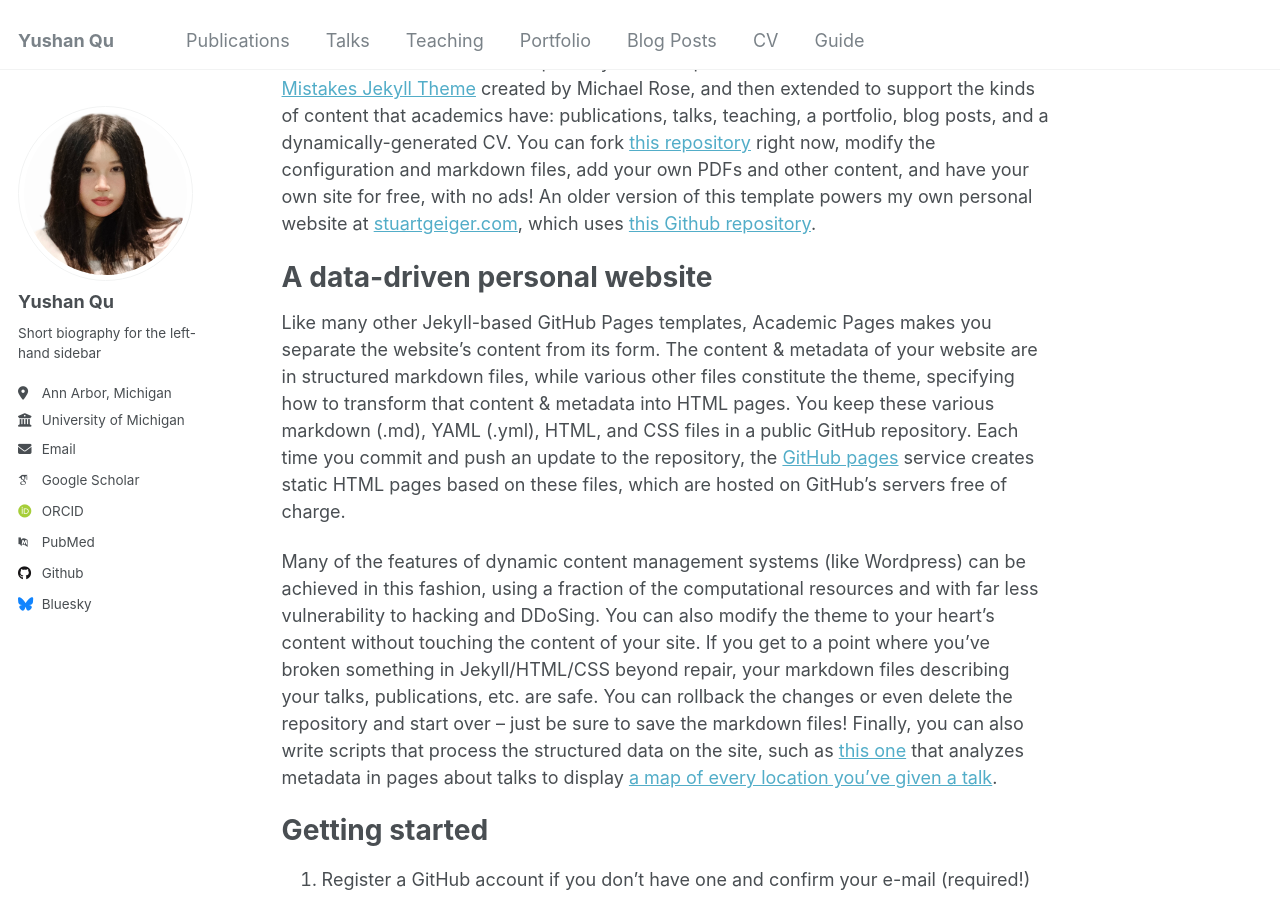
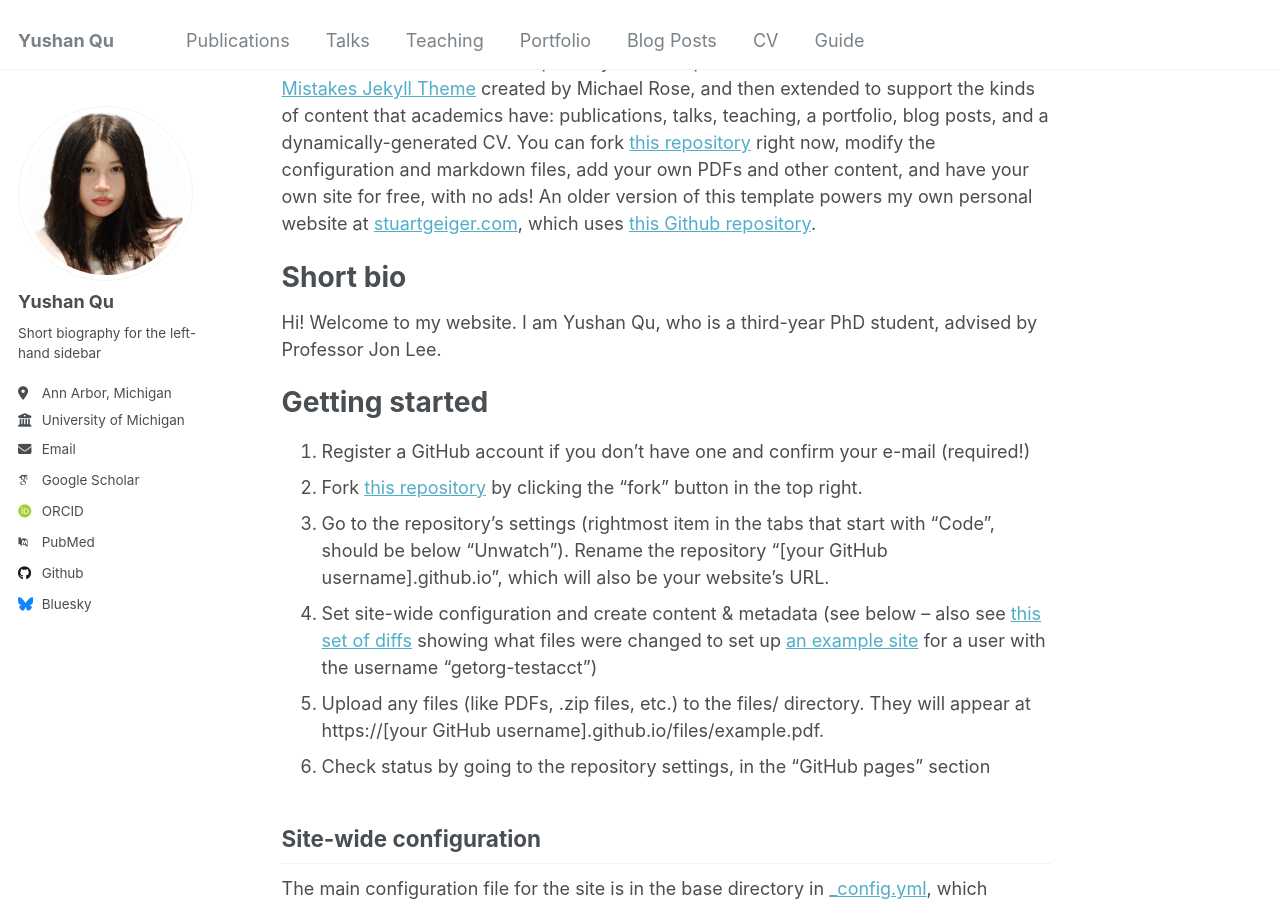
Before and after one commit to yushanqu/yushanqu.github.io, a Jekyll site: the page built from _pages/about.md, in a window 1280 px wide and 900 px high, scrolled down 209 px. Built offline with Jekyll 4.4.1, drawn with Linux system fonts in a browser that asks for light colours; some web fonts are replaced.

Commit message:
Update about.md

```diff
--- a/_pages/about.md
+++ b/_pages/about.md
@@ -9,11 +9,9 @@ redirect_from:
 
 This is the front page of a website that is powered by the [Academic Pages template](https://github.com/academicpages/academicpages.github.io) and hosted on GitHub pages. [GitHub pages](https://pages.github.com) is a free service in which websites are built and hosted from code and data stored in a GitHub repository, automatically updating when a new commit is made to the respository. This template was forked from the [Minimal Mistakes Jekyll Theme](https://mmistakes.github.io/minimal-mistakes/) created by Michael Rose, and then extended to support the kinds of content that academics have: publications, talks, teaching, a portfolio, blog posts, and a dynamically-generated CV. You can fork [this repository](https://github.com/academicpages/academicpages.github.io) right now, modify the configuration and markdown files, add your own PDFs and other content, and have your own site for free, with no ads! An older version of this template powers my own personal website at [stuartgeiger.com](http://stuartgeiger.com), which uses [this Github repository](https://github.com/staeiou/staeiou.github.io).
 
-A data-driven personal website
+Short bio
 ======
-Like many other Jekyll-based GitHub Pages templates, Academic Pages makes you separate the website's content from its form. The content & metadata of your website are in structured markdown files, while various other files constitute the theme, specifying how to transform that content & metadata into HTML pages. You keep these various markdown (.md), YAML (.yml), HTML, and CSS files in a public GitHub repository. Each time you commit and push an update to the repository, the [GitHub pages](https://pages.github.com/) service creates static HTML pages based on these files, which are hosted on GitHub's servers free of charge.
-
-Many of the features of dynamic content management systems (like Wordpress) can be achieved in this fashion, using a fraction of the computational resources and with far less vulnerability to hacking and DDoSing. You can also modify the theme to your heart's content without touching the content of your site. If you get to a point where you've broken something in Jekyll/HTML/CSS beyond repair, your markdown files describing your talks, publications, etc. are safe. You can rollback the changes or even delete the repository and start over -- just be sure to save the markdown files! Finally, you can also write scripts that process the structured data on the site, such as [this one](https://github.com/academicpages/academicpages.github.io/blob/master/talkmap.ipynb) that analyzes metadata in pages about talks to display [a map of every location you've given a talk](https://academicpages.github.io/talkmap.html).
+Hi! Welcome to my website. I am Yushan Qu, who is a third-year PhD student, advised by Professor Jon Lee.
 
 Getting started
 ======
```
